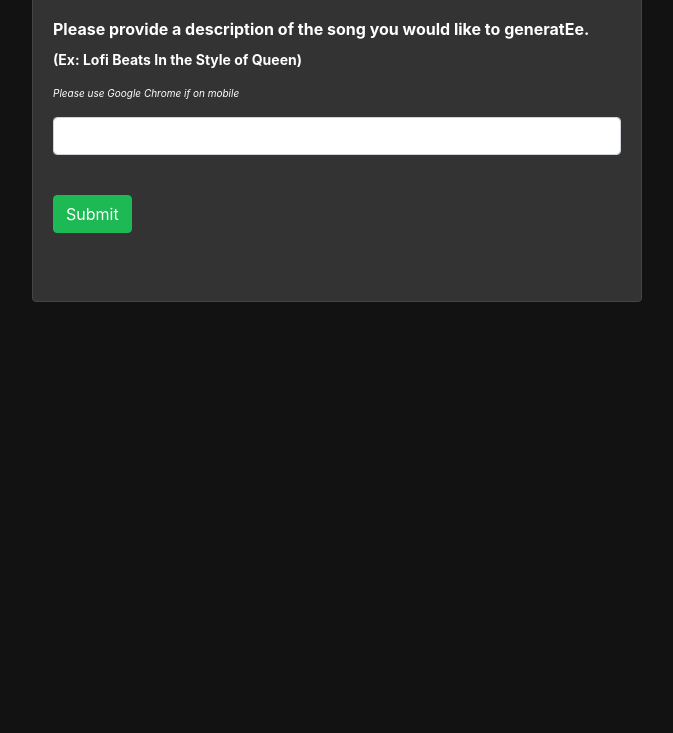
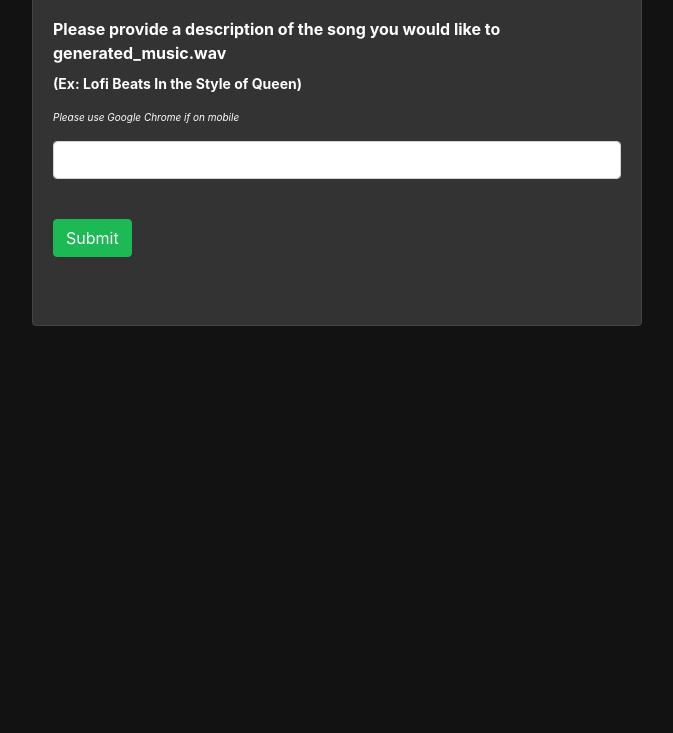
Before and after one commit to DomArruda/Projects, a plain HTML site: page MusicGenJS/index.html in a window 1280 px wide. Shown: the part 115-848 px from the top of the page, without its empty margins (303-976 px from the left). Before the commit the page ends 800 px from the top, so only its background shows below. Drawn offline with nearby package versions, Linux system fonts and the light colour scheme.

Commit message:
Update index.html

```diff
--- a/MusicGenJS/index.html
+++ b/MusicGenJS/index.html
@@ -47,9 +47,22 @@
         .ratings span[data-clicked] ~ span{
         color: orange;
         }
+
+        #particles-js {
+        position: absolute;
+        width: 100%;
+        height: 100%;
+        background-color: #00000;
+        background-image: url("");
+        background-repeat: no-repeat;
+        background-size: cover;
+        background-position: 50% 50%;
+        }
+
     </style>
 </head>
 <body>
+    <div id="particles-js"></div>
     <div class="container-fluid my-5">
         <div class="row justify-content-center">
             <div class="col-12 col-md-8 col-lg-6">
@@ -60,7 +73,7 @@
                     <div class="card-body">
                         <form id="ml-form">
                             <div class="form-group">
-                                <strong><label for="user-input">Please provide a description of the song you would like to generatEe.</label></strong><br>
+                                <strong><label for="user-input">Please provide a description of the song you would like to generated_music.wav</label></strong><br>
                                 <strong><p style="font-size: 14px; margin-top: 0;">(Ex: Lofi Beats In the Style of Queen)</strong></em>
 
                                 <em><p style="font-size: 10px; margin-top: 0;">Please use Google Chrome if on mobile</p></em>
@@ -95,6 +108,7 @@
         </div>
     </div>
     <script src="https://code.jquery.com/jquery-3.4.1.min.js"></script>
+    <script src="https://cdn.jsdelivr.net/particles.js/2.0.0/particles.min.js"></script>
     <script src="music_app.js"></script>
 </body>
 </html>
```
